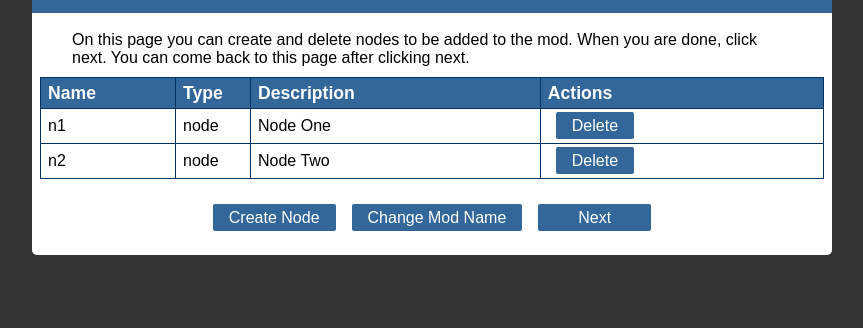
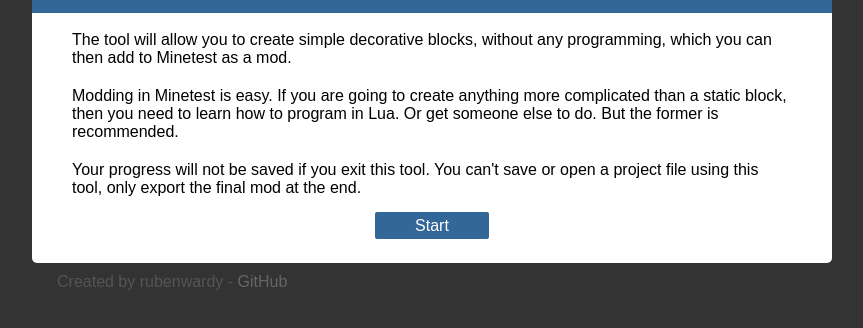
Before and after one commit to rubenwardy/minetest_mod_maker, a plain HTML site: page index.html in a window 1280 px wide. Shown: the part 56-384 px from the top of the page, without its empty margins (208-1071 px from the left). Drawn offline with Linux system fonts and the light colour scheme.

Commit message:
Add links and remove debug state

```diff
--- a/assets/editor.js
+++ b/assets/editor.js
@@ -241,8 +241,9 @@ function displayTextures()
 }
 
 $(function() {
+	$("#js_message").hide();
+	$("#btn_start").show();
 	$("#btn_start").click(function() {
 		displayName(true);
 	});
-	displayMain();
 });
--- a/assets/style.css
+++ b/assets/style.css
@@ -11,11 +11,17 @@ html, body {
 	background: white;
 	border-radius: 0 0 5px 5px;
 	padding: 0 0 10px 0;
-	margin-bottom: 20px;
+	margin-bottom: 10px;
 }
 p {
 	margin: 0;
 	padding: 10px 2em 10px 2em;
+}
+#btn_start {
+	display: none;
+}
+#js_message {
+	color: #369;
 }
 #header {
 	margin: 0;
@@ -101,3 +107,17 @@ p {
 	text-align: center;
 	margin-top: 20px;
 }
+
+#footer {
+	width: 70%;
+	max-width: 750px;
+	color: #555;
+	margin: auto;
+}
+#footer a {
+	color: #666;
+	text-decoration: none;
+}
+#footer a:hover {
+	text-decoration: underline;
+}
--- a/index.html
+++ b/index.html
@@ -29,9 +29,13 @@
 				</p>
 
 				<p style="text-align: center;">
+					<span id="js_message">This tool requires Javascript to be enabled.</span>
 					<a id="btn_start" class="button long_button">Start</a>
 				</p>
 			</div>
 		</div>
+		<div id="footer">
+			Created by rubenwardy - <a href="https://github.com/rubenwardy/minetest_mod_maker" target="blank">GitHub</a>
+		</div>
 	</body>
 </html>
```
